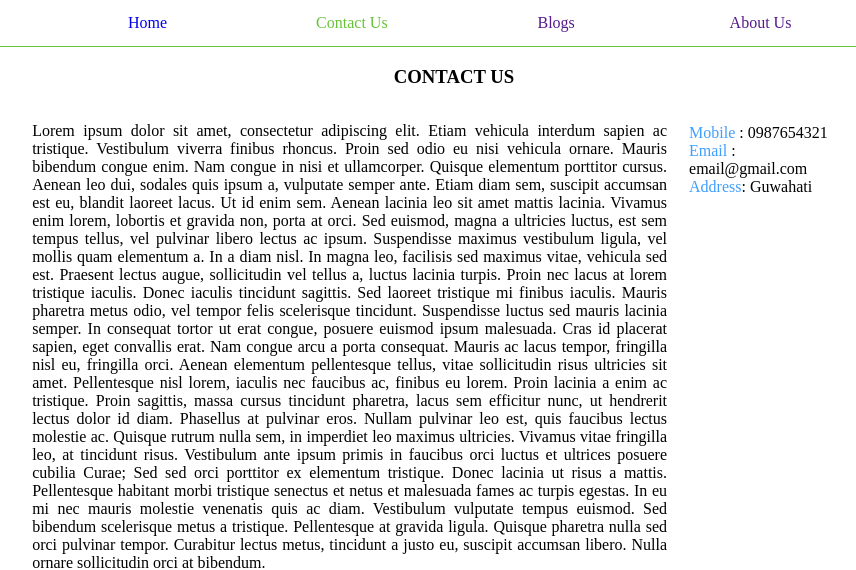
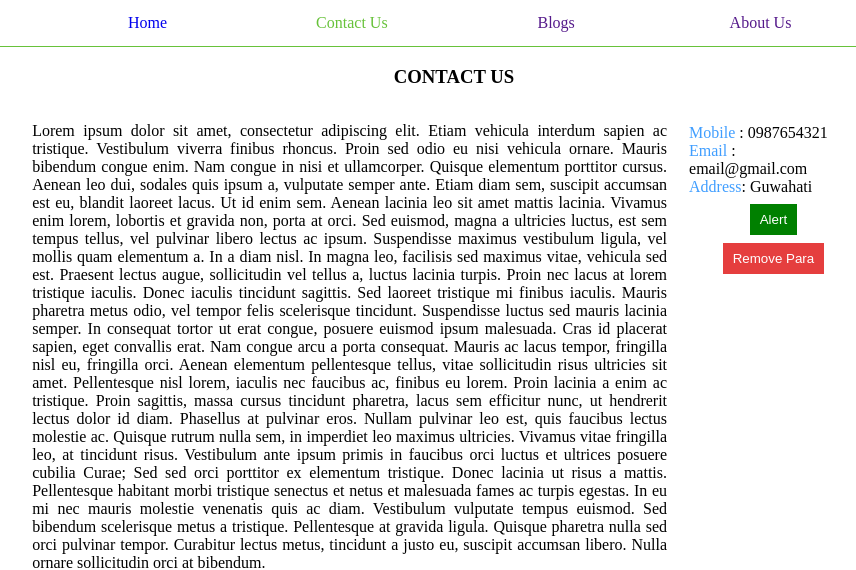
Before and after one commit to microceptedutech/class-html-css, a plain HTML site: page contact.html in a window 1280 px wide. Shown: the top 570 px of the page, without its empty margins (186-1042 px from the left). Drawn offline with Linux system fonts and the light colour scheme.

Commit message:
javascript started and learned about function

```diff
--- a/contact.html
+++ b/contact.html
@@ -30,7 +30,7 @@
     </div>
     <div class="row">
         <div class="col col-6" >
-            <p class="text-box">
+            <p class="text-box" id="paragraph">
                 Lorem ipsum dolor sit amet, consectetur adipiscing elit. Etiam vehicula interdum sapien ac tristique. Vestibulum viverra finibus rhoncus. Proin sed odio eu nisi vehicula ornare. Mauris bibendum congue enim. Nam congue in nisi et ullamcorper. Quisque elementum porttitor cursus. Aenean leo dui, sodales quis ipsum a, vulputate semper ante. Etiam diam sem, suscipit accumsan est eu, blandit laoreet lacus. Ut id enim sem. Aenean lacinia leo sit amet mattis lacinia. Vivamus enim lorem, lobortis et gravida non, porta at orci. Sed euismod, magna a ultricies luctus, est sem tempus tellus, vel pulvinar libero lectus ac ipsum. Suspendisse maximus vestibulum ligula, vel mollis quam elementum a. In a diam nisl. In magna leo, facilisis sed maximus vitae, vehicula sed est.
 
                 Praesent lectus augue, sollicitudin vel tellus a, luctus lacinia turpis. Proin nec lacus at lorem tristique iaculis. Donec iaculis tincidunt sagittis. Sed laoreet tristique mi finibus iaculis. Mauris pharetra metus odio, vel tempor felis scelerisque tincidunt. Suspendisse luctus sed mauris lacinia semper. In consequat tortor ut erat congue, posuere euismod ipsum malesuada. Cras id placerat sapien, eget convallis erat. Nam congue arcu a porta consequat. Mauris ac lacus tempor, fringilla nisl eu, fringilla orci. Aenean elementum pellentesque tellus, vitae sollicitudin risus ultricies sit amet. Pellentesque nisl lorem, iaculis nec faucibus ac, finibus eu lorem. Proin lacinia a enim ac tristique. Proin sagittis, massa cursus tincidunt pharetra, lacus sem efficitur nunc, ut hendrerit lectus dolor id diam.
@@ -43,6 +43,9 @@
                 <div class="contact-element"><span class="text-info">Mobile</span> : 0987654321</div>
                 <div class="contact-element"><span class="text-info">Email</span> : email@gmail.com</div>
                 <div class="contact-element"><span class="text-info">Address</span>: Guwahati</div>
+                <button class="btn btn-success m-2" onclick="alert()">Alert</button>
+                <button class="btn btn-danger" onclick="removePara()">Remove Para</button>
+                <!-- <button class="btn btn-info m-2">Subscribe Now</button> -->
             </div>
 
         </div>
@@ -55,5 +58,20 @@
 
         </div>
     </div>
+
+    <script>
+        function alertPop(){
+           alert('OK');
+        }
+        function removePara(){
+           var para = document.getElementById('paragraph');
+           if(para.style.display == 'none'){
+               para.style.display = 'block';
+           }else{
+               para.style.display = 'none';
+           }
+
+        }
+    </script>
 </body>
 </html>
--- a/css/style.css
+++ b/css/style.css
@@ -1,3 +1,26 @@
+.m-2{
+	margin:8px;
+}
+.btn{
+	padding:8px 10px 8px 10px;
+	border:0px;
+	cursor: pointer;
+}
+.btn:focus{
+	opacity: 0.9;
+}
+.btn-success{
+	background-color: green;
+	color: white;
+}
+.btn-danger{
+	background-color: #e53e3e;
+	color: white;
+}
+.btn-info{
+	background-color: #5a67d8;
+	color: white;
+}
 .line-three{
 	color: blue;
 	letter-spacing: 14px;
```
Also changed, not shown: index.html (+3 -1 lines).
